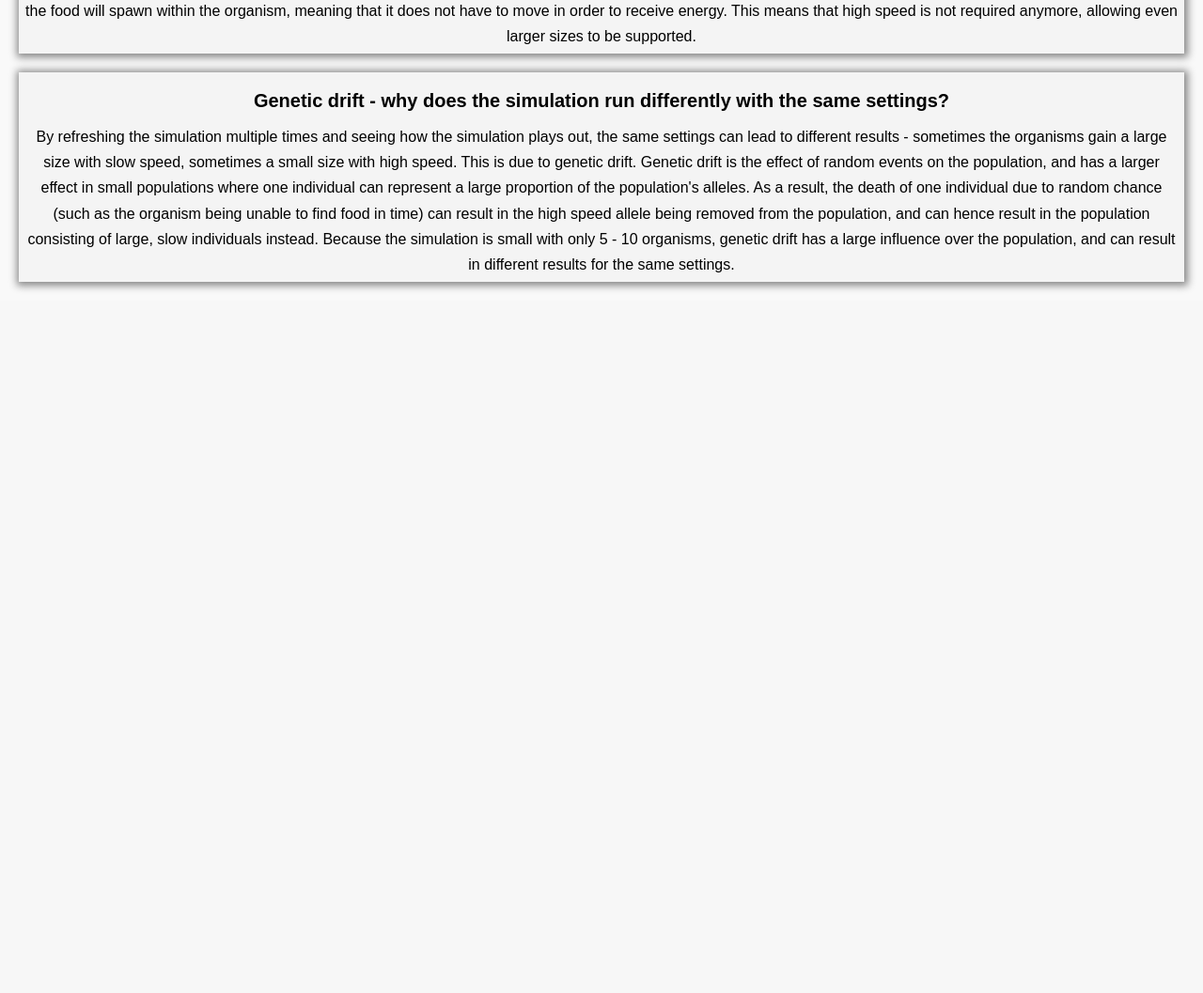
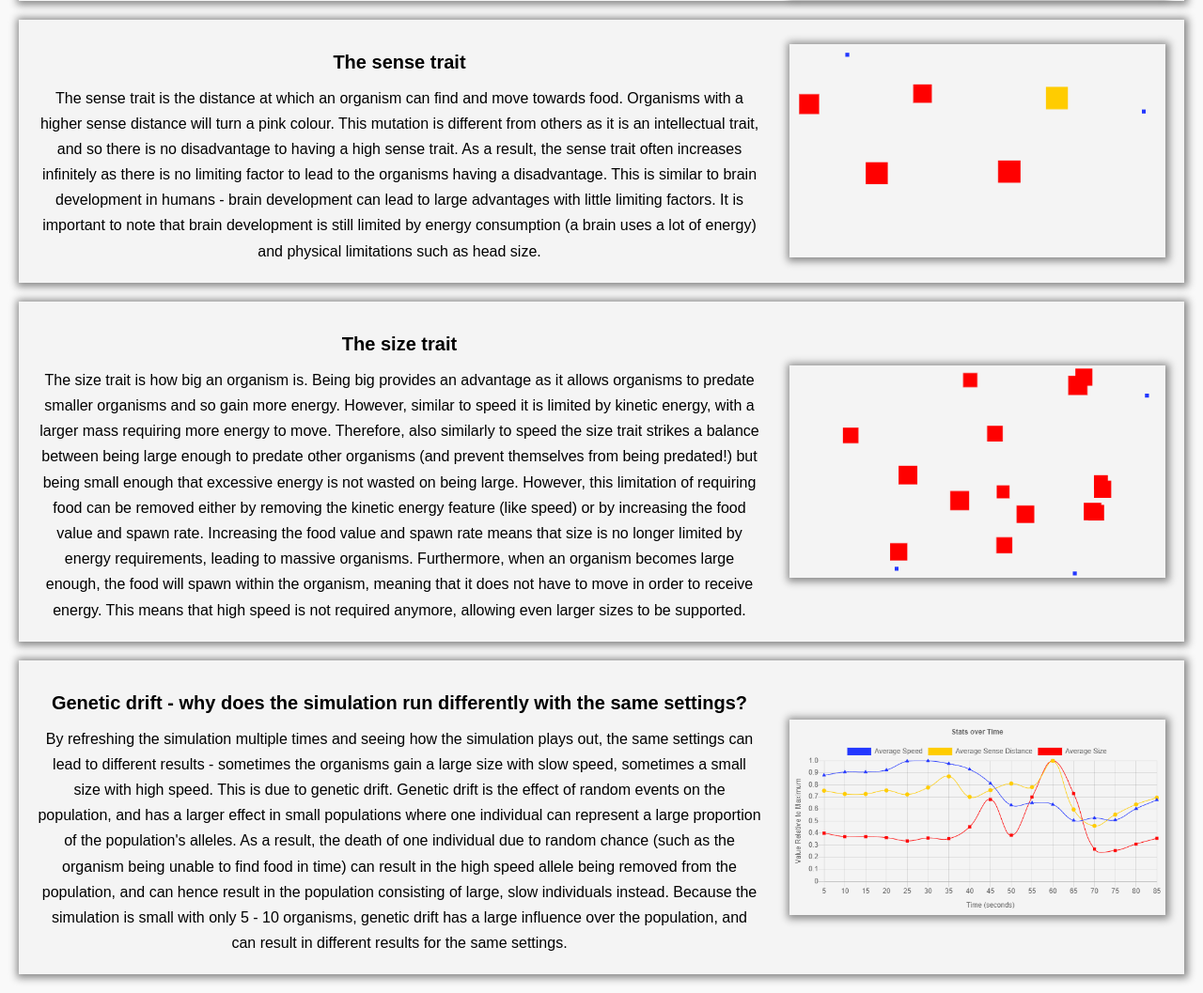
Before and after one commit to GarethHarcombe/bioSimulation, a PHP site: page /explanations.php in a window 1280 px wide. Shown: the part 1077-2134 px from the top of the page at 94% size. Before the commit the page ends 1386 px from the top, so only its background shows below. Run offline with PHP 8.4, Linux system fonts and the light colour scheme; some libraries are stand-ins or nearby versions.

Commit message:
Implemented design for subpage and added images

```diff
--- a/explanations.php
+++ b/explanations.php
@@ -16,37 +16,66 @@
 
 		<div class="wrapper">
 			<div class="item">
+				<h1>Biology Explanations</h1>
+				<a href="index.php">Biology Simulation</a>
+			</div>
+
+			<div class="item horizontal">
+				<div class="left">
 					<h2>What's going on?</h2>
 					The red squares are organisms, going about their lives trying to survive. Simply existing requires energy - each second, every organism will lose energy, with larger and faster organisms using more energy. If they run out of energy, then they will die. Therefore, in order to survive, they must gain energy by eating food - the green squares - or if they are big enough, other organisms! If they gain enough energy to reproduce, they will do so, creating one offspring. However, this offspring has a chance for random mutations to occur, either increasing or decreasing its speed, size and ability to sense food. If this provides an adaptive advantage then the offspring will be more likely to survive and reproduce. Over time, this results in the more favourable traits increasing in frequency.
 				</div>
 
-			<div class="item">
+				<img src="RawImages/Standard Simulation.png">
+			</div>
+
+			<div class="item horizontal">
+				<div class="left">
 					<h2>The current population seems to oscillate between high and low - why?</h2>
 					Each environment has a carrying capacity - how many organisms can survive in the environment, based on how much food exists.
 					The organisms will continue to reproduce and eat food until there are more organisms than the environment can carry and all the food is eaten. As a result, there is no food for any of the organisms to eat, resulting in the population numbers plummeting. However, this results in more food being available, as there are fewer organisms eating the food. As a result, the population increases again. This cycle continues many times, resulting in the population varying over time.
 					This can be seen using the food and population chart, where the population numbers will increase and food decrease until eventually the population numbers will plummet. However, this is followed by the food increasing, allowing the population numbers to increase again.
 				</div>
 
-			<div class="item">
+				<img src="RawImages/Oscillations.png">
+			</div>
+
+			<div class="item horizontal">
+				<div class="left">
 					<h2>The speed trait</h2>
 					We would typically assume that more speed is advantageous in any organism. However, when running the simulation, the speed does not increase infinitely, it reaches a limit - why? This is because having a high speed requires more energy. Kinetic energy is defined as 0.5 * mass * velocity squared, and so an increasing velocity leads to a dramatically increasing consumption of energy. Speed is still beneficial and necessary in order to reach food before other organisms, but too much speed results in an energy consumption which is too high for the organism to provide, resulting in death. Therefore, a balance is found.
 					You can play around with this by displaying kinetic energy. As a result, there is no limit of the maximum speed, leading to the organisms increasing in speed infinitely.
 				</div>
 
-			<div class="item">
+				<img src="https://media.giphy.com/media/mGPtjyQeDgUxsCgD0V/giphy.gif">
+			</div>
+
+			<div class="item horizontal">
+				<div class="left">
 					<h2>The sense trait</h2>
 					The sense trait is the distance at which an organism can find and move towards food. Organisms with a higher sense distance will turn a pink colour. This mutation is different from others as it is an intellectual trait, and so there is no disadvantage to having a high sense trait. As a result, the sense trait often increases infinitely as there is no limiting factor to lead to the organisms having a disadvantage. This is similar to brain development in humans - brain development can lead to large advantages with little limiting factors. It is important to note that brain development is still limited by energy consumption (a brain uses a lot of energy) and physical limitations such as head size.
 				</div>
 
-			<div class="item">
+				<img src="RawImages/SenseDistance.png">
+			</div>
+
+			<div class="item horizontal">
+				<div class="left">
 					<h2>The size trait</h2>
 					The size trait is how big an organism is. Being big provides an advantage as it allows organisms to predate smaller organisms and so gain more energy. However, similar to speed it is limited by kinetic energy, with a larger mass requiring more energy to move. Therefore, also similarly to speed the size trait strikes a balance between being large enough to predate other organisms (and prevent themselves from being predated!) but being small enough that excessive energy is not wasted on being large.
 					However, this limitation of requiring food can be removed either by removing the kinetic energy feature (like speed) or by increasing the food value and spawn rate. Increasing the food value and spawn rate means that size is no longer limited by energy requirements, leading to massive organisms. Furthermore, when an organism becomes large enough, the food will spawn within the organism, meaning that it does not have to move in order to receive energy. This means that high speed is not required anymore, allowing even larger sizes to be supported.
 				</div>
 
-			<div class="item">
+				<img src="RawImages/Size.png">
+			</div>
+
+			<div class="item horizontal">
+				<div class="left">
 					<h2>Genetic drift - why does the simulation run differently with the same settings?</h2>
 					By refreshing the simulation multiple times and seeing how the simulation plays out, the same settings can lead to different results - sometimes the organisms gain a large size with slow speed, sometimes a small size with high speed. This is due to genetic drift. Genetic drift is the effect of random events on the population, and has a larger effect in small populations where one individual can represent a large proportion of the population's alleles. As a result, the death of one individual due to random chance (such as the organism being unable to find food in time) can result in the high speed allele being removed from the population, and can hence result in the population consisting of large, slow individuals instead. Because the simulation is small with only 5 - 10 organisms, genetic drift has a large influence over the population, and can result in different results for the same settings.
+				</div>
+
+				<img src="RawImages/Mutations.png">
 			</div>
 		</div>
     </body>
--- a/style.css
+++ b/style.css
@@ -3,6 +3,7 @@
     --primary: #2337FF;
     //--border: 2px solid #989898;
     --shadow: 1px 1px 8px 3px #888888;
+    --secondary-text: white;
 }
 
 html {
@@ -60,6 +61,24 @@ a {
     margin: 8px;
 }
 
+.horizontal {
+    display: grid;
+    grid-template-areas: 'left right' 'left right';
+    grid-template-columns: 1fr 430px;
+}
+
+.horizontal img {
+    margin: auto 15px;
+    width: 400px;
+    grid-area: right;
+    box-shadow: var(--shadow);
+}
+
+.left {
+    grid-area: left;
+    padding: 15px;
+}
+
 input[type=submit], button, a {
     -webkit-appearance: none;
     background: var(--primary);
@@ -99,7 +118,7 @@ input[type=submit]:hover, button:hover, a:hover {
     padding: 7px;
 }
 
-.title_container h1 {
+h1 {
     font-size: 1.3rem;
     display: inline;
 }
```
Also changed, not shown: RawImages/Mutations.PNG (added), RawImages/Oscillations.PNG (added), RawImages/SenseDistance.PNG (added), RawImages/Size.PNG (added), RawImages/Standard Simulation.PNG (added). Lines whose indentation alone changed are shown as unchanged.
